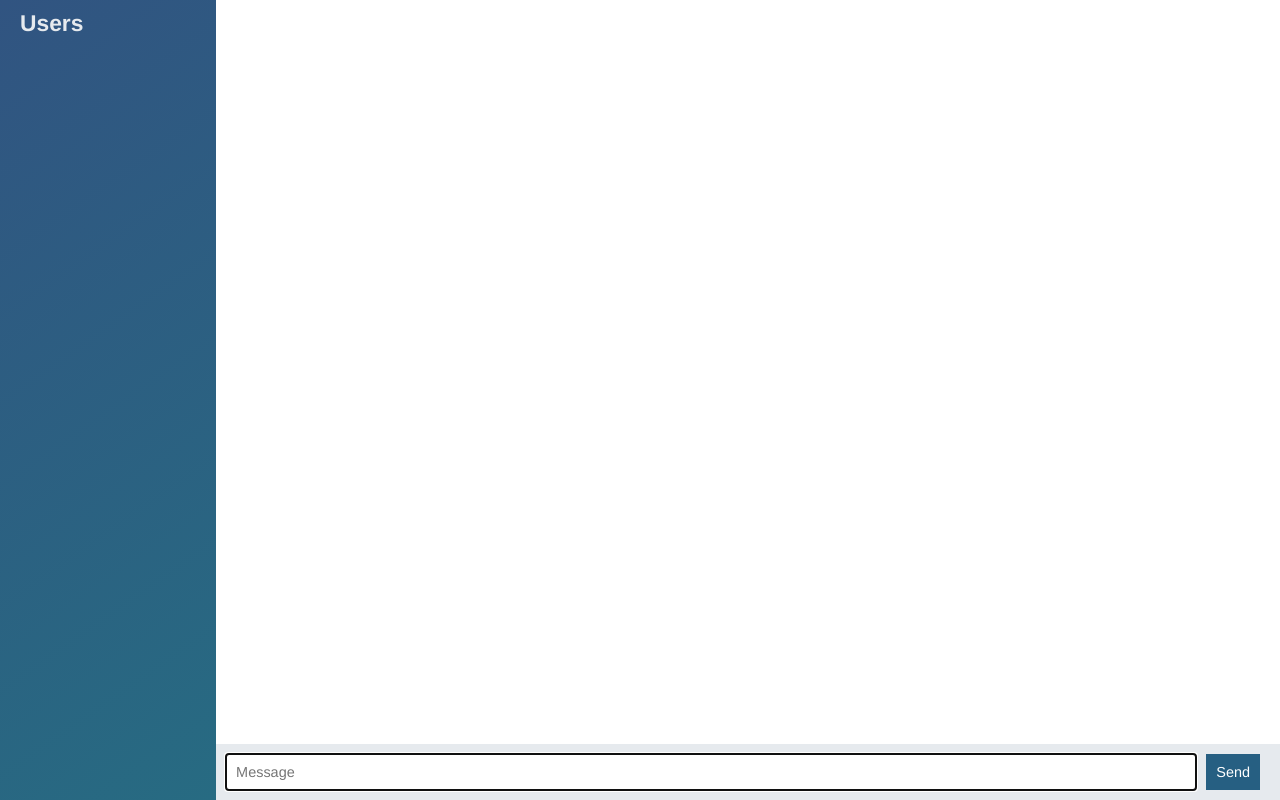
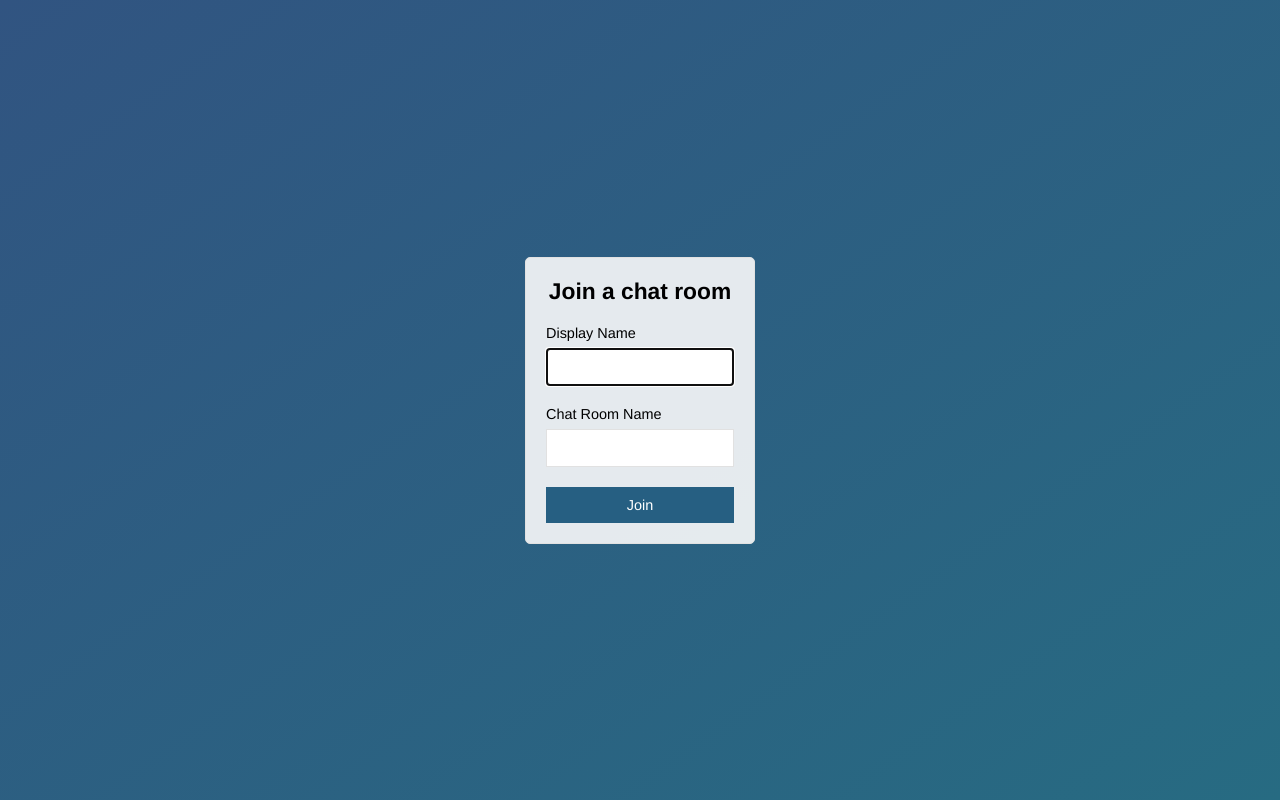
Before and after one commit to Hervinho/node-chat-app, a website: page public/index.html in a window 1280 px wide. Drawn offline with nearby package versions, Linux system fonts and the light colour scheme; no server answers.

Commit message:
Add join chat room page

```diff
--- a/public/index.html
+++ b/public/index.html
@@ -2,45 +2,27 @@
 <html>
   <head>
     <meta charset="utf-8">
+    <meta name="viewport" content="width=device-width, initial-scale=1, user-scalable=no">
+    <title>Join | Chat Application</title>
     <link rel="stylesheet" href="/css/style.css">
   </head>
-  <body class="chat">
-    <!--<p>Welcome to the chat app</p>-->
 
-    <div class="chat__sidebar">
-      <h3>Users</h3>
-      <div id="users"></div>
+  <body class="centered-form">
+    <div class="centered-form__form">
+      <form action="/chat.html">
+        <div class="form-field"><h3>Join a chat room</h3></div>
+        <div class="form-field">
+          <label>Display Name</label>
+          <input type="text" name="name" autofocus=""/>
+        </div>
+        <div class="form-field">
+          <label>Chat Room Name</label>
+          <input type="text" name="room"/>
+        </div>
+        <div class="form-field">
+          <button>Join</button>
+        </div>
+      </form>
     </div>
-
-    <div class="chat__main">
-      <ol id="messages" class="chat__messages"></ol>
-
-      <div class="chat__footer">
-        <form id="messageForm">
-          <input name="message" type="text" placeholder="Message" autofocus="" autocomplete="off">
-          <button>Send</button>
-        </form>
-      </div>
-    </div>
-
-    <script id="messageTemplate" type="text/template">
-      <li class="message">
-        <div class="message__title">
-          <h4>{{from}}</h4>
-          <span>{{time}}</span>
-        </div>
-        <div class="message__body">
-          <p>{{text}}</p>
-        </div>
-      </li>
-    </script>
-
-    <!-- will use this to initiate a connection request -->
-    <script src="/socket.io/socket.io.js"></script>
-
-    <script src="/js/libs/jquery-3.1.1.min.js"></script>
-    <script src="/js/libs/moment.js"></script>
-    <script src="/js/libs/mustache.js"></script>
-    <script src="/js/index.js"></script>
-  <body>
+  </body>
 </html>
```
Also changed, not shown: public/chat.html (added, +47 -0 lines), public/js/chat.js (renamed from public/js/index.js).
